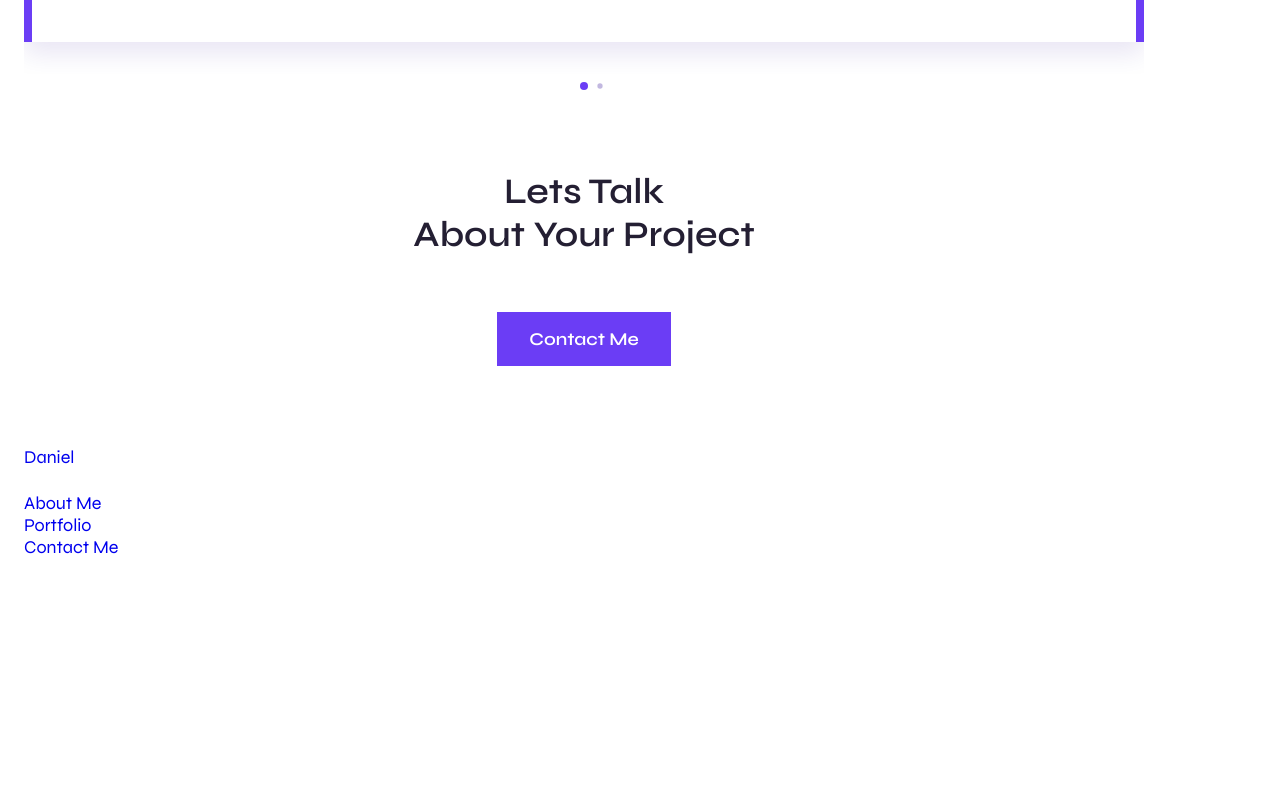
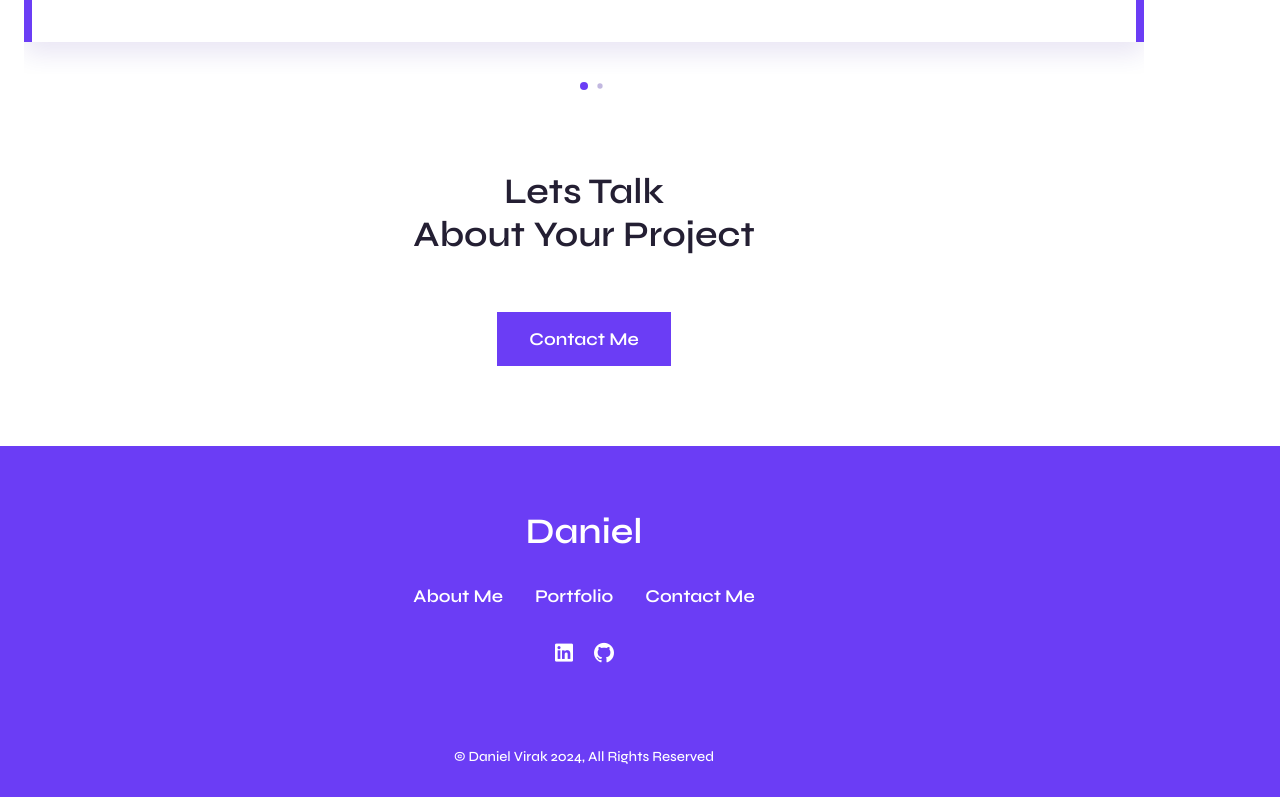
Before and after one commit to dvirak/Personal-Website, a React (Vite) app: page / in a window 1280 px wide. Shown: the part 4125-4922 px from the top of the page. Before the commit the page ends 4683 px from the top, so only its background shows below. Built offline with nearby package versions, Linux system fonts and the light colour scheme.

Commit message:
Finished Footer

```diff
--- a/src/App.css
+++ b/src/App.css
@@ -710,6 +710,68 @@ img {
 }
 
 /*=============== FOOTER ===============*/
+.footer {
+  background-color: var(--first-color);
+}
+
+.footer__container {
+  padding-block: 4rem 2rem;
+  text-align: center;
+  row-gap: 5rem;
+}
+
+.footer__content {
+  row-gap: 2rem;
+}
+
+.footer__content a,
+.footer__copy {
+  color: var(--white-color);
+}
+
+.footer__logo {
+  font-size: var(--h1-font-size);
+  font-weight: var(--font-semi-bold);
+  justify-self: center;
+}
+
+.footer__links,
+.footer__social {
+  display: flex;
+  justify-content: center;
+}
+
+.footer__links {
+  flex-wrap: wrap;
+  gap: 2rem;
+}
+
+.footer__link {
+  font-weight: var(--font-semi-bold);
+}
+
+.footer__logo:hover,
+.footer__link:hover {
+  text-decoration: underline;
+}
+
+.footer__social {
+  column-gap: 1rem;
+}
+
+.footer__social-link {
+  font-size: 1.5rem;
+  transition: transform 0.4s;
+}
+
+.footer__social-link:hover {
+  transform: translateY(-0.25rem);
+}
+
+.footer__copy {
+  font-size: var(--small-font-size);
+  font-weight: var(--font-medium);
+}
 
 /*=============== SCROLL BAR ===============*/
 
--- a/src/Components/Footer/Footer.jsx
+++ b/src/Components/Footer/Footer.jsx
@@ -10,22 +10,48 @@ export default function Footer() {
           </Link>
           <ul className="footer__links">
             <li>
-              <Link to="/About" className="foot_link">
+              <Link to="/About" className="footer__link">
                 About Me
               </Link>
             </li>
             <li>
-              <Link to="Portfolio" className="foot_link">
+              <Link to="Portfolio" className="footer__link">
                 Portfolio
               </Link>
             </li>
             <li>
-              <Link to="/Contact" className="foot_link">
+              <Link to="/Contact" className="footer__link">
                 Contact Me
               </Link>
             </li>
           </ul>
+
+          <div className="footer__social">
+            <Link
+              to="https://www.linkedin.com/in/danielvirak/"
+              target="_blank"
+              className="footer__social-link"
+            >
+              <i className="ri-linkedin-box-fill"></i>
+            </Link>
+
+            <Link
+              to="https://github.com/dvirak"
+              target="_blank"
+              className="footer__social-link"
+            >
+              <i className="ri-github-fill"></i>
+            </Link>
+
+            {/* <Link to="" target="_blank" className="footer__social-link"></Link> */}
+
+            {/* <Link to="" target="_blank" className="footer__social-link"></Link> */}
+          </div>
         </div>
+
+        <span className="footer__copy">
+          &#169; Daniel Virak 2024, All Rights Reserved
+        </span>
       </div>
     </footer>
   );
```
